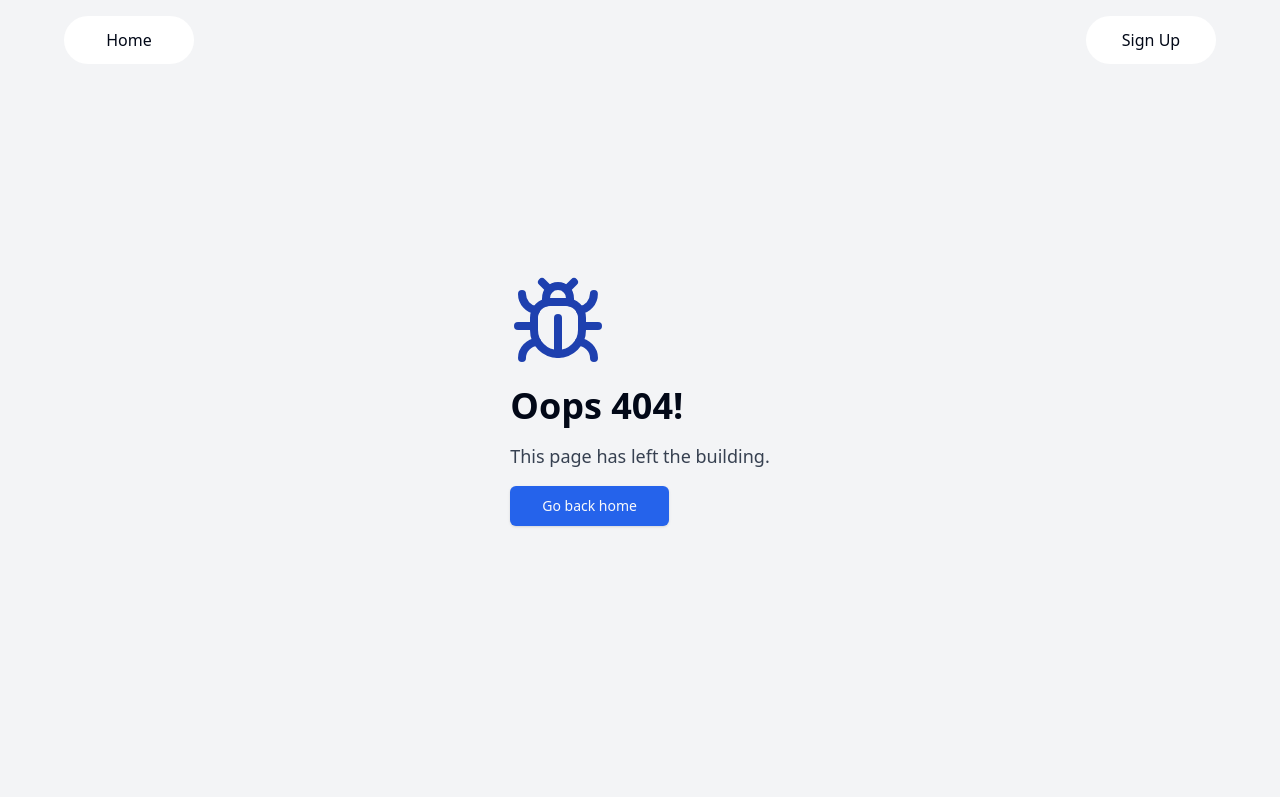
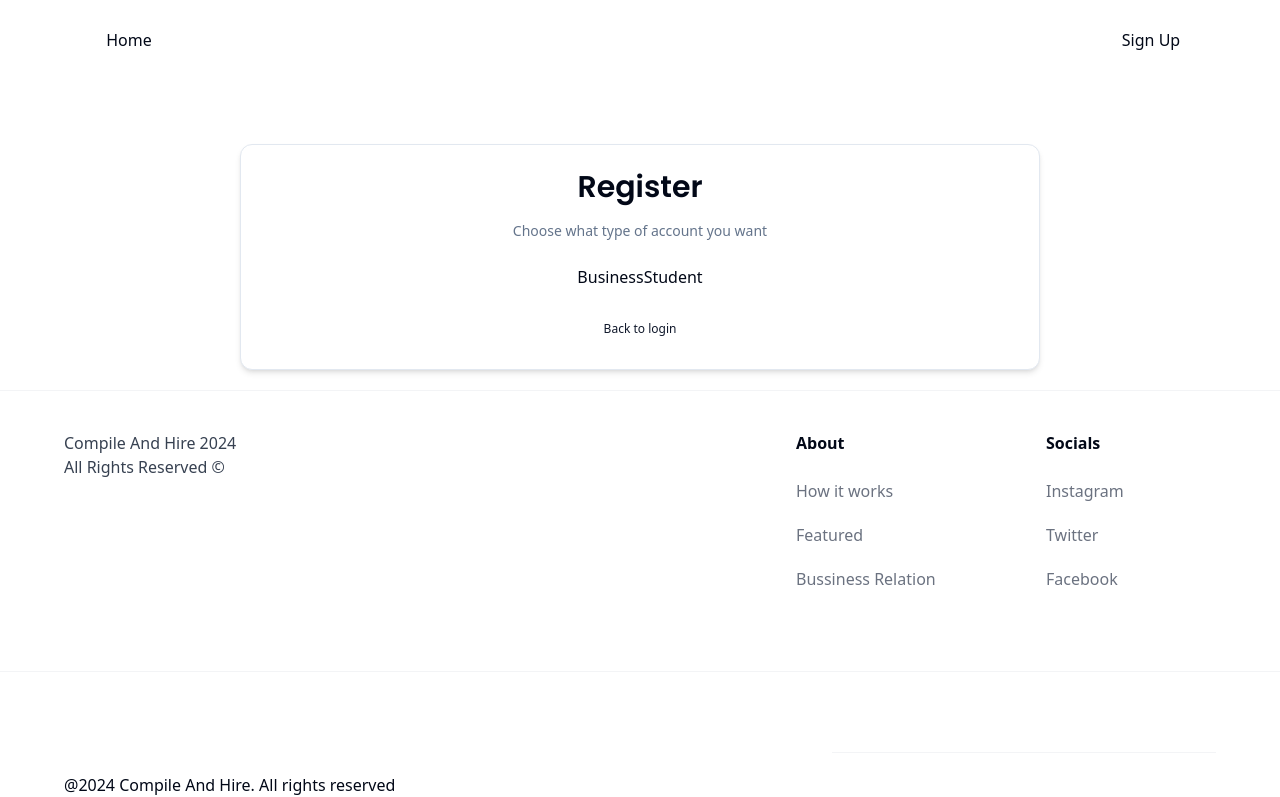
Before and after one commit to thomasbulll/Compile-And-Hire, a Next.js app: page /auth/choose-register-type in a window 1280 px wide. Before the commit this address had no page. Shown: the top 797 px of the page. Built offline with nearby package versions, Linux system fonts and the light colour scheme.

Commit message:
Make users decide what type of account they want when registering

```diff
--- /dev/null
+++ b/app/auth/choose-register-type/page.tsx
@@ -0,0 +1,11 @@
+'use client'
+
+import { ChooseRegisterTypeForm } from '@/components/auth/choose-register-type-form';
+
+export default function ChooseRegisterTypePage() {
+    return (
+      <main className="main pt-36 flex justify-center items-center xl:flex-row flex-col gap-5">
+        <ChooseRegisterTypeForm />
+      </main>
+    );
+  }
--- /dev/null
+++ b/components/auth/choose-register-type-form.tsx
@@ -0,0 +1,27 @@
+import {LargeCardWrapper} from "@/components/auth/large-card-wrapper";
+import Link from "next/link";
+
+export const ChooseRegisterTypeForm = () => {
+    return (
+        <LargeCardWrapper
+        headerLabel="Choose what type of account you want"
+        backButtonHref="/auth/login"
+        backButtonLabel="Back to login"
+        headerTitle="Register">
+            <div className="w-full flex justify-center items-center">
+                <div>
+                    <Link
+                    href="/auth/business-register">
+                        Business
+                    </Link>
+                </div>
+                <div>
+                    <Link
+                        href="/auth/student-register">
+                        Student
+                    </Link>
+                </div>
+            </div>
+        </LargeCardWrapper>
+    )
+}
--- /dev/null
+++ b/components/auth/large-card-wrapper.tsx
@@ -0,0 +1,56 @@
+"uce client";
+
+import {
+    Card,
+    CardContent,
+    CardFooter,
+    CardHeader
+ } from "@/components/ui/card";
+
+import {Header} from "@/components/auth/header"
+import {Social} from "@/components/auth/social"
+import {BackButton} from "@/components/auth/back-button"
+
+interface LargeCardWrapperProps{
+    children: React.ReactNode;
+    headerLabel: string;
+    backButtonLabel: string;
+    backButtonHref: string;
+    showSocial?: boolean,
+    headerTitle: string;
+}
+
+export const LargeCardWrapper = ({
+    children,
+    headerLabel,
+    backButtonLabel,
+    backButtonHref,
+    showSocial,
+    headerTitle
+}: LargeCardWrapperProps) => {
+    return(
+        <Card
+        className="w-[800px] shadow-md">
+            <CardHeader>
+                <Header
+                label={headerLabel}
+                title={headerTitle}
+                />
+            </CardHeader>
+            <CardContent>
+                {children}
+            </CardContent>
+            {showSocial &&  (
+                <CardFooter>
+                    <Social/>
+                </CardFooter>
+            )}
+            <CardFooter>
+                <BackButton
+                    label={backButtonLabel}
+                    href={backButtonHref}
+                />
+            </CardFooter>
+        </Card>
+    );
+};
--- a/components/auth/login-form.tsx
+++ b/components/auth/login-form.tsx
@@ -66,7 +66,7 @@ export const LoginForm = () => {
     return (
         <CardWrapper
         headerLabel="Welcome back!"
-        backButtonHref="/auth/student-register"
+        backButtonHref="/auth/choose-register-type"
         backButtonLabel="Don't have an account?"
         headerTitle="Login"
         showSocial>
--- a/routes.ts
+++ b/routes.ts
@@ -12,6 +12,8 @@ export const publicRoutes = [
 export const authRoutes = [
     "/auth/login",
     "/auth/student-register",
+    "/auth/business-register",
+    "/auth/choose-register-type",
     "/auth/error",
     "/auth/reset",
     "/auth/new-password",
```
